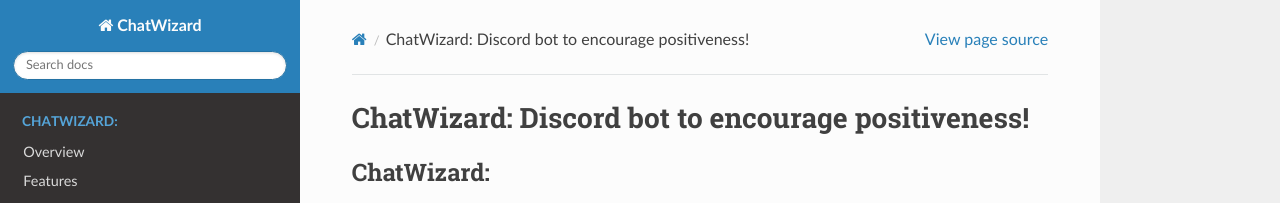
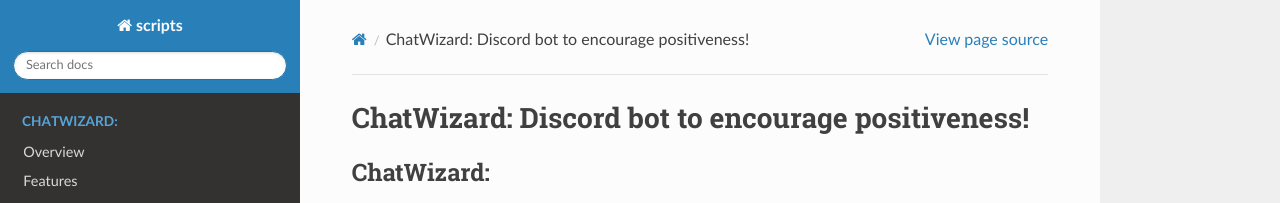
Before and after one commit to ulasonat/ChatWizard, a Sphinx documentation site: the page built from docs/index.rst, in a window 1280 px wide. Shown: the top 203 px of the page. Built offline with Sphinx 7.4.7 and the Read the Docs theme 2.0.0, drawn with Linux system fonts in a browser that asks for light colours; pages that are not in the unit, such as notebooks, are missing from menus.

Commit message:
Update conf.py

```diff
--- a/docs/conf.py
+++ b/docs/conf.py
@@ -2,7 +2,7 @@
 import os, sys
 from recommonmark.transform import AutoStructify
 
-project = 'ChatWizard'
+project = 'scripts'
 copyright = '2023, Ulas Alakent'
 author = 'Ulas Alakent'
 release = '0.2.0'
```
